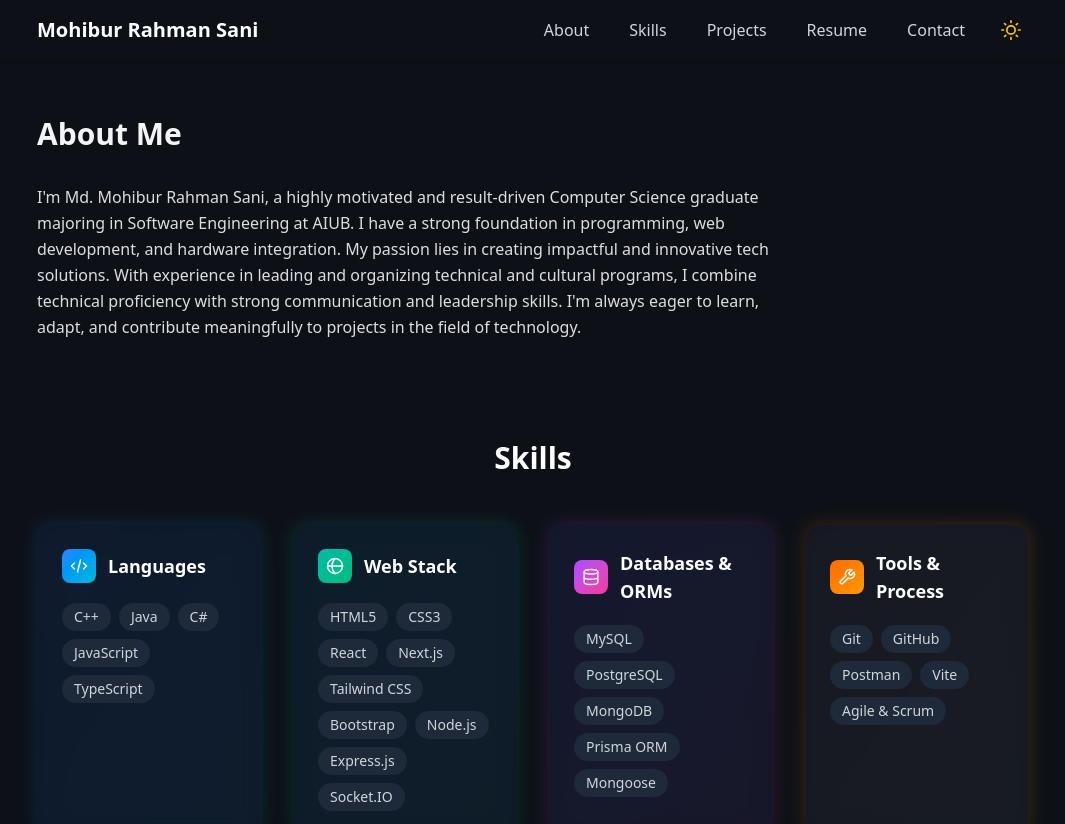
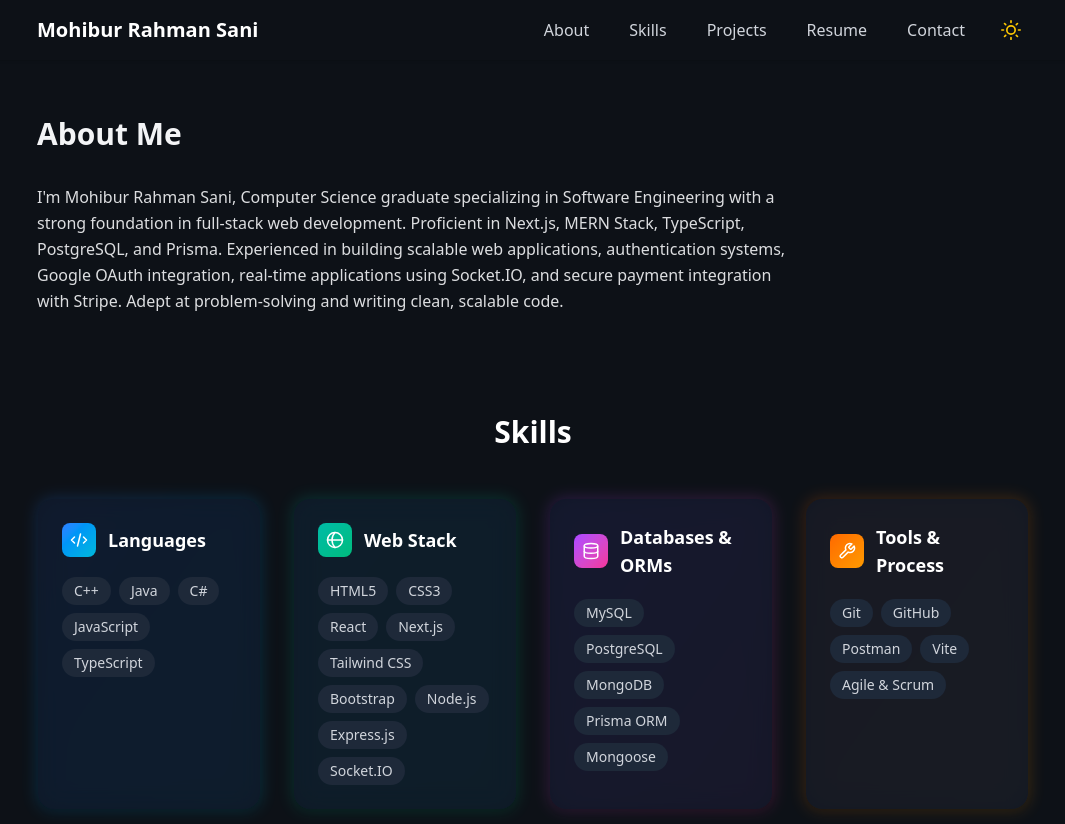
Before and after one commit to Sani-Mohibur/portfolio-next, a Next.js app: page / in a window 1280 px wide. Shown: the top 824 px of the page, without its empty margins (107-1172 px from the left). Built offline with nearby package versions, Linux system fonts and the light colour scheme.

Commit message:
chore: update About section with refined personal description and skills

```diff
--- a/src/app/components/About.tsx
+++ b/src/app/components/About.tsx
@@ -6,14 +6,14 @@ const About = () => {
       <section id="about" className="py-10">
         <h2 className="text-3xl font-semibold mb-8">About Me</h2>
         <p className="max-w-3xl leading-relaxed text-inherit opacity-90">
-          I'm Md. Mohibur Rahman Sani, a highly motivated and result-driven
-          Computer Science graduate majoring in Software Engineering at AIUB. I
-          have a strong foundation in programming, web development, and hardware
-          integration. My passion lies in creating impactful and innovative tech
-          solutions. With experience in leading and organizing technical and
-          cultural programs, I combine technical proficiency with strong
-          communication and leadership skills. I'm always eager to learn, adapt,
-          and contribute meaningfully to projects in the field of technology.
+          I'm Mohibur Rahman Sani, Computer Science graduate specializing in
+          Software Engineering with a strong foundation in full-stack web
+          development. Proficient in Next.js, MERN Stack, TypeScript,
+          PostgreSQL, and Prisma. Experienced in building scalable web
+          applications, authentication systems, Google OAuth integration,
+          real-time applications using Socket.IO, and secure payment integration
+          with Stripe. Adept at problem-solving and writing clean, scalable
+          code.
         </p>
       </section>
     </div>
```
